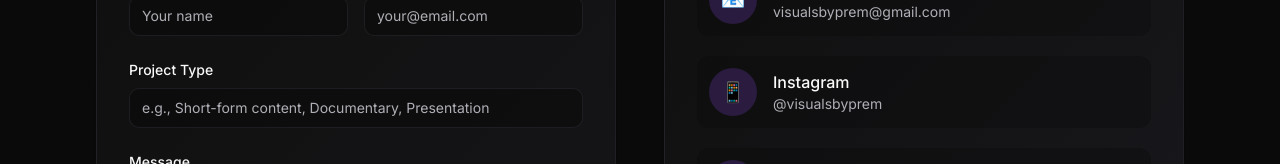
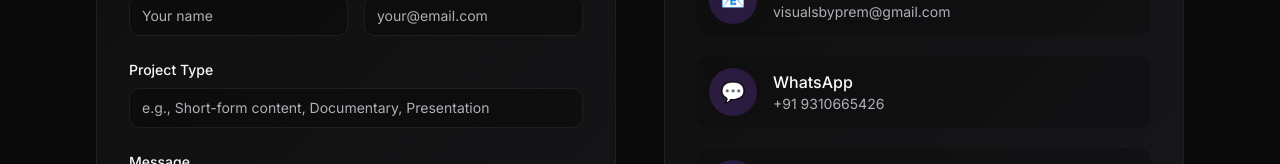
Before and after one commit to Prem-giri/shortform-vision, a React (Vite) app: page / in a window 1280 px wide. Shown: the part 3814-3978 px from the top of the page. Built offline with nearby package versions, Linux system fonts and the light colour scheme; the HTML template or start-up script is replaced by a standard one.

Commit message:
Replace Instagram with WhatsApp

```diff
--- a/src/components/Contact.tsx
+++ b/src/components/Contact.tsx
@@ -166,11 +166,11 @@ Time: ${new Date().toLocaleString()}
                 </div>
                 <div className="flex items-center space-x-3 lg:space-x-4 p-3 rounded-lg bg-background/30 hover:bg-background/50 transition-colors">
                   <div className="w-10 h-10 lg:w-12 lg:h-12 bg-primary/20 rounded-full flex items-center justify-center flex-shrink-0">
-                    <span className="text-primary text-lg lg:text-xl">📱</span>
+                    <span className="text-primary text-lg lg:text-xl">💬</span>
                   </div>
                   <div>
-                    <div className="font-medium text-sm lg:text-base">Instagram</div>
-                    <div className="text-muted-foreground text-xs lg:text-sm">@visualsbyprem</div>
+                    <div className="font-medium text-sm lg:text-base">WhatsApp</div>
+                    <div className="text-muted-foreground text-xs lg:text-sm">+91 9310665426</div>
                   </div>
                 </div>
                 <div className="flex items-center space-x-3 lg:space-x-4 p-3 rounded-lg bg-background/30 hover:bg-background/50 transition-colors">
```
